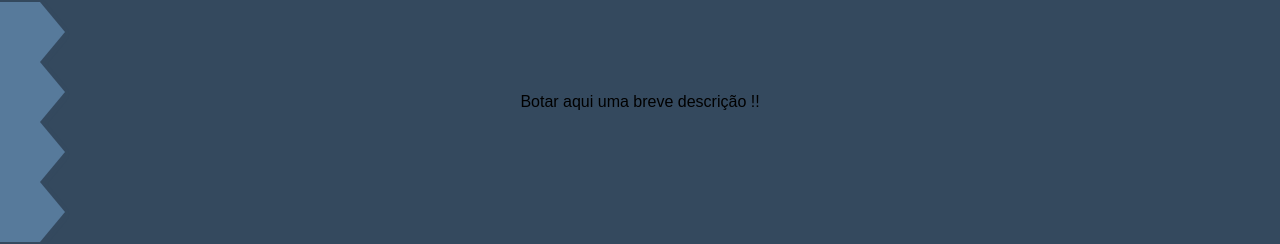
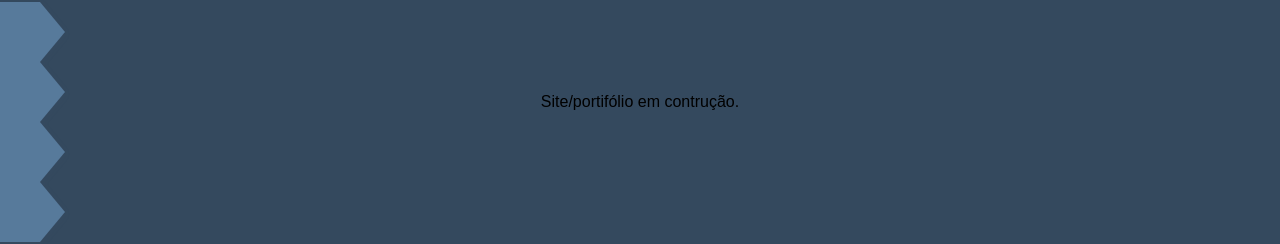
Before and after one commit to victortarg/my-portifolio, a React (Create React App) app: page / in a window 1280 px wide. Shown: the part 298-542 px from the top of the page. Built offline with nearby package versions, Linux system fonts and the light colour scheme.

Commit message:
menssagemTexto10.08.23

```diff
--- a/src/componentes/outros/textos/textos.js
+++ b/src/componentes/outros/textos/textos.js
@@ -6,7 +6,7 @@ function Textos() {
          <h1 className="nome">Hey, I'm Victor Targino</h1>
 
          <p className="intro-text">
-            Botar aqui uma breve descrição !!
+            Site/portifólio em contrução.
          </p>
 
       </>
```
